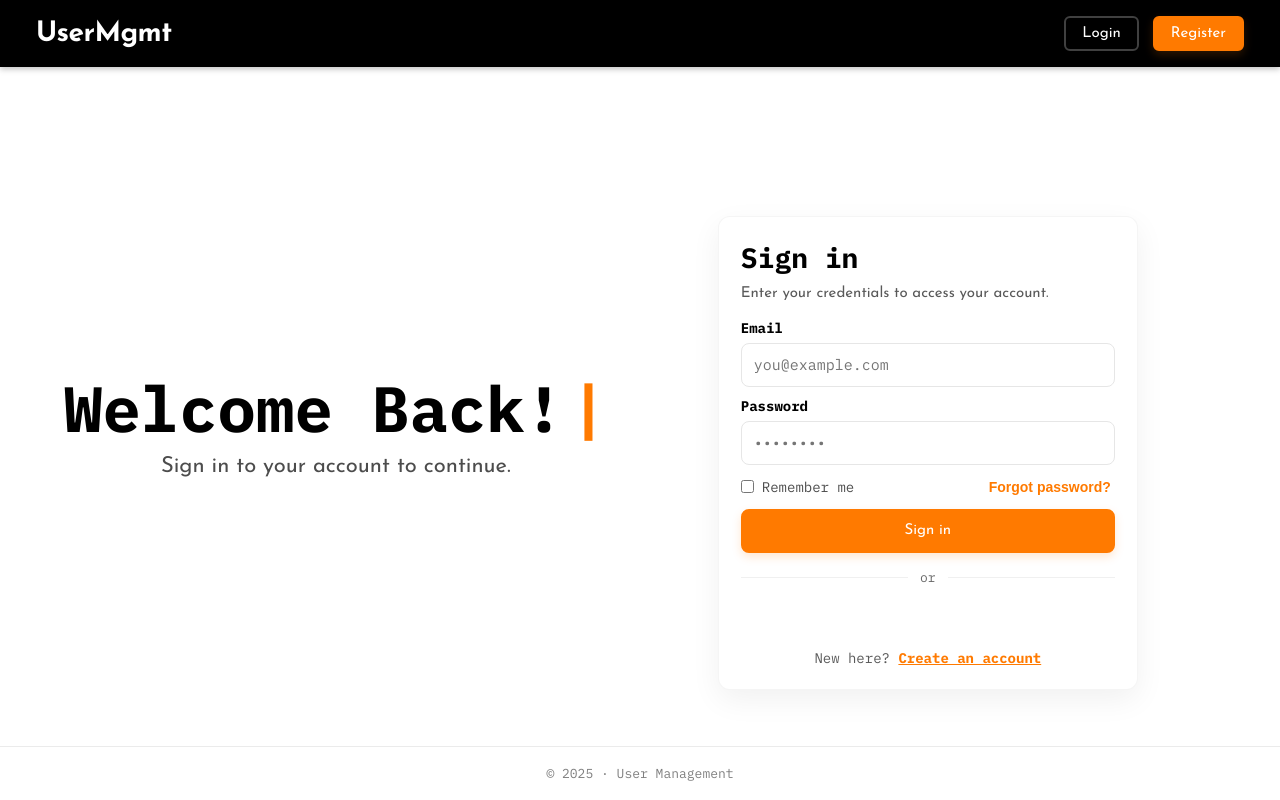
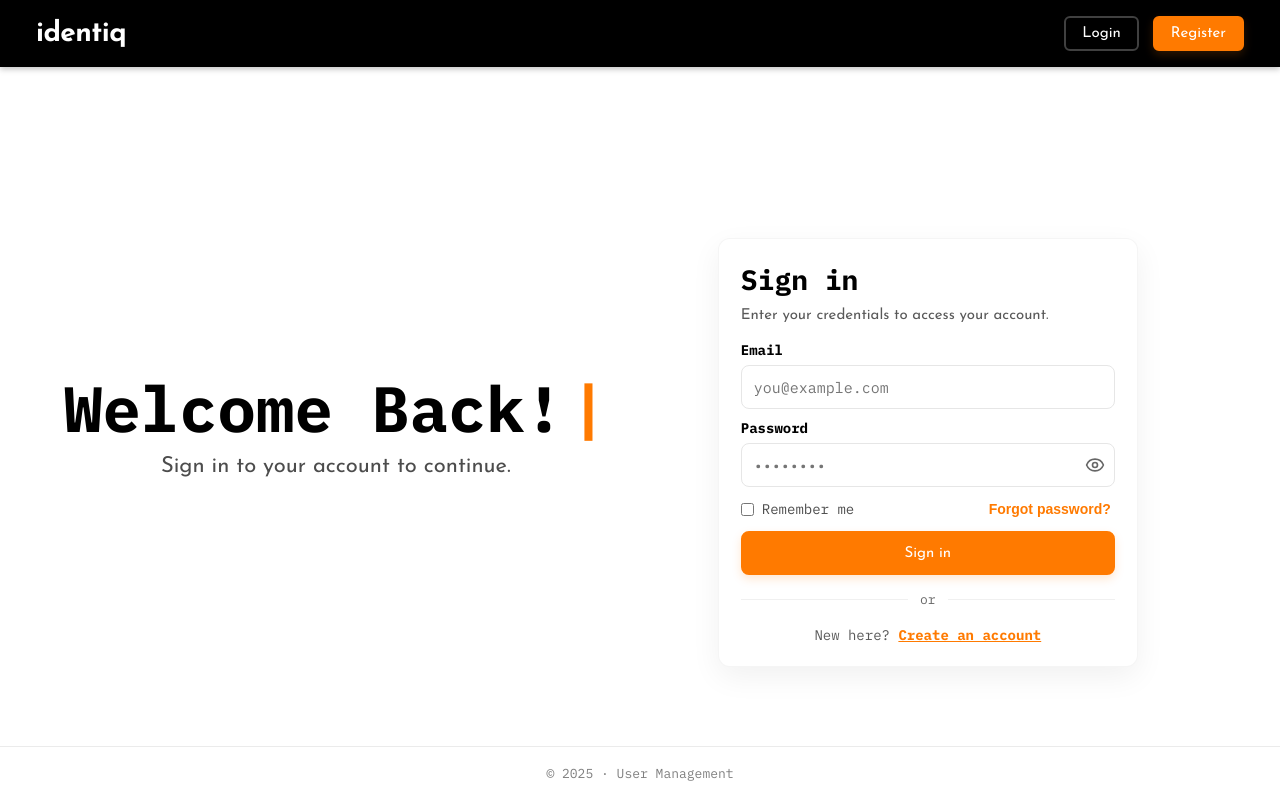
Before and after one commit to 02-davinci-01/identiq-frontend, a Next.js app: page /auth/login in a window 1280 px wide. Built offline with nearby package versions, Linux system fonts and the light colour scheme.

Commit message:
added and formatted the show password toggle

```diff
--- a/src/components/LoginForm/LoginForm.tsx
+++ b/src/components/LoginForm/LoginForm.tsx
@@ -2,6 +2,7 @@
 "use client";
 
 import React, { useState } from "react";
+import { Eye, EyeOff } from "lucide-react";
 import Modal from "@/components/Modal/Modal";
 import "./loginForm.css";
 
@@ -12,6 +13,7 @@ export default function LoginForm() {
   const [error, setError] = useState<string | null>(null);
   const [loading, setLoading] = useState(false);
   const [showForgotModal, setShowForgotModal] = useState(false);
+  const [showPassword, setShowPassword] = useState(false);
 
   const handleSubmit = async (e: React.FormEvent) => {
     e.preventDefault();
@@ -43,6 +45,7 @@ export default function LoginForm() {
   };
 
   return (
+    //im the toggle branch
     <>
       <div className="login-card" role="region" aria-labelledby="lf-heading">
         <div className="login-card-inner">
@@ -76,15 +79,31 @@ export default function LoginForm() {
 
             <label className="login-field">
               <span className="login-label">Password</span>
+
+              <div className="password-wrapper">
                 <input
-                className="login-input"
-                type="password"
+                  className="login-input password-input"
+                  type={showPassword ? "text" : "password"}
                   placeholder="••••••••"
                   value={password}
                   onChange={(e) => setPassword(e.target.value)}
                   required
                   autoComplete="current-password"
                 />
+
+                <button
+                  type="button"
+                  className="password-toggle"
+                  aria-label={showPassword ? "Hide password" : "Show password"}
+                  onClick={() => setShowPassword((prev) => !prev)}
+                >
+                  {showPassword ? (
+                    <EyeOff className="password-icon" size={20} />
+                  ) : (
+                    <Eye className="password-icon" size={20} />
+                  )}
+                </button>
+              </div>
             </label>
 
             <div className="login-row login-between">
@@ -118,14 +137,14 @@ export default function LoginForm() {
               <span>or</span>
             </div>
 
-            <div className="login-socials">
+            {/* <div className="login-socials">
               <button type="button" className="btn btn-ghost">
                 Sign in with Google
               </button>
               <button type="button" className="btn btn-ghost">
                 Sign in with GitHub
               </button>
-            </div>
+            </div> */}
 
             <p className="login-signup">
               New here?{" "}
@@ -145,7 +164,7 @@ export default function LoginForm() {
       >
         <div style={{ padding: "8px 0" }}>
           <p style={{ marginBottom: 12 }}>
-            Enter your email and well send a reset link.
+            `Enter your email and we will send a reset link.`
           </p>
           <input
             className="login-input"
--- a/src/components/LoginForm/loginForm.css
+++ b/src/components/LoginForm/loginForm.css
@@ -167,3 +167,48 @@
     font-size: 24px;
   }
 }
+
+/* -------------------------------
+   PASSWORD FIELD FORMATTING
+   ------------------------------- */
+
+.password-wrapper {
+  position: relative; /* allows absolutely positioning the eye button */
+  display: flex;
+  align-items: center;
+}
+
+.password-input {
+  width: 100%;
+  padding-right: 42px; /* reserve space for the eye button */
+}
+
+/* The button that contains the eye icon */
+.password-toggle {
+  position: absolute;
+  right: 10px; /* aligns icon inside input */
+  top: 50%;
+  transform: translateY(-50%); /* vertical centering */
+  background: transparent;
+  border: none;
+  cursor: pointer;
+  display: flex;
+  align-items: center;
+  justify-content: center;
+  color: rgba(0, 0, 0, 0.6); /* grayish by default */
+  transition: color 0.2s ease-in-out, transform 0.1s ease-in-out;
+}
+
+.password-toggle:hover {
+  color: var(--accent); /* your orange accent */
+  transform: translateY(-50%) scale(1.05);
+}
+
+/* The Eye / EyeOff Lucide icon */
+.password-icon {
+  pointer-events: none; /* makes the icon itself ignore clicks (button handles them) */
+  width: 20px;
+  height: 20px;
+  stroke-width: 2;
+  stroke: currentColor; /* inherits color from the button */
+}
--- a/src/components/header.tsx
+++ b/src/components/header.tsx
@@ -6,7 +6,7 @@ import Link from "next/link";
 export default function Header() {
   return (
     <header className="app-header" role="banner">
-      <div className="site-title">UserMgmt</div>
+      <div className="site-title">identiq</div>
 
       <nav className="header-actions" aria-label="top navigation">
         <Link href="/auth/login" className="btn btn-ghost">
```
Also changed, not shown: package.json (+7 -6 lines), 1 other file (tests, documents, lock files or other folders). Lines whose indentation alone changed are shown as unchanged.
